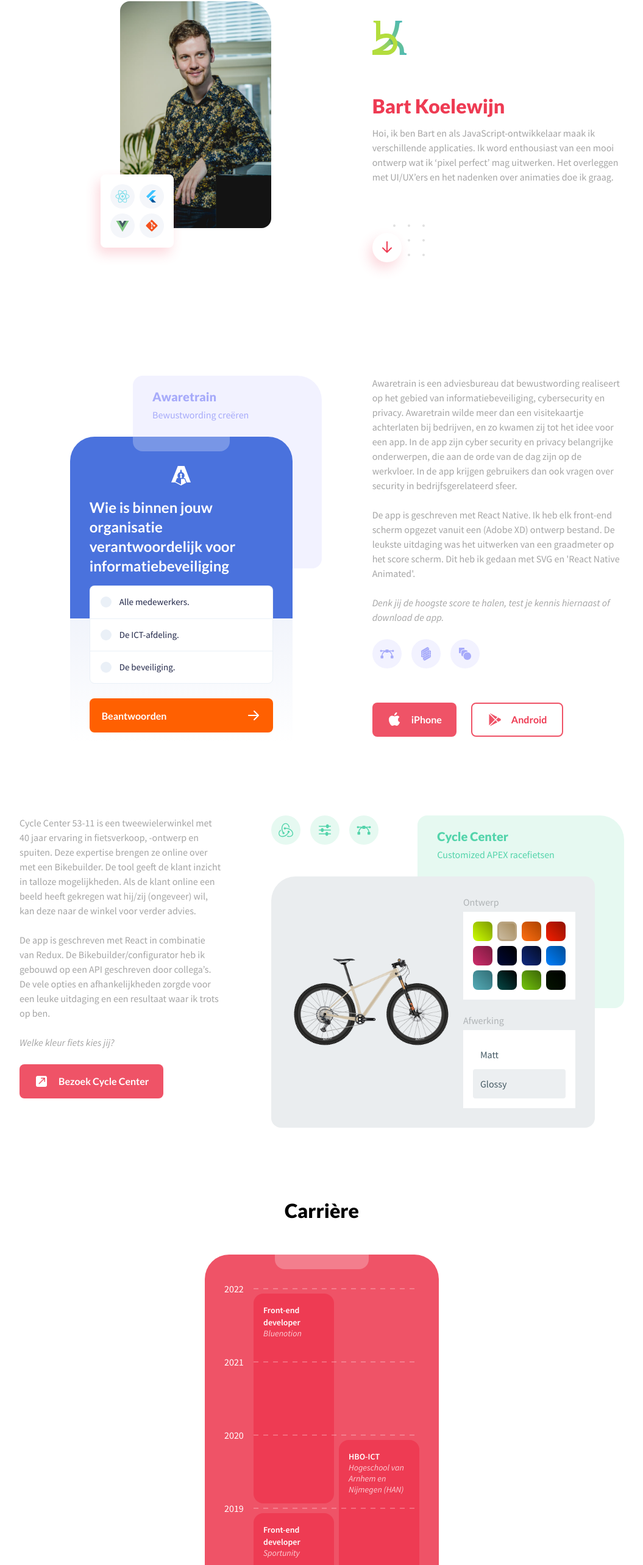
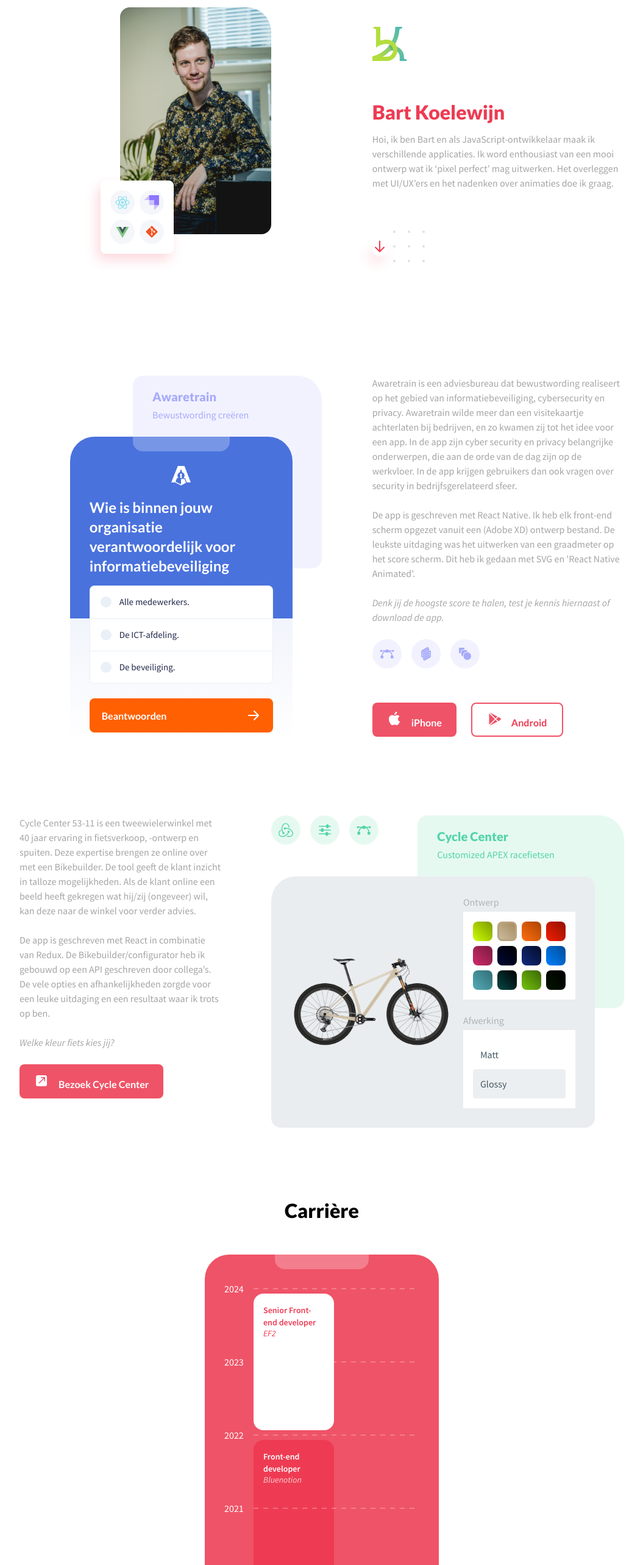
Before and after one commit to bartkoelewijnnl/bart-koelewijn, a Next.js app: page / in a window 1280 px wide. Shown: the part 184-2750 px from the top of the page at 61% size, without its empty margins (112-1167 px from the left). Built offline with nearby package versions, Linux system fonts and the light colour scheme.

Commit message:
New profile picture, button hover/focus-visible styles, timeline updated

```diff
--- a/components/Icon/index.tsx
+++ b/components/Icon/index.tsx
@@ -33,6 +33,7 @@
     react: JSX.Element;
     flutter: JSX.Element;
     git: JSX.Element;
+    strapi: JSX.Element;
 }
 
 // TODO
@@ -135,6 +136,16 @@
             <polygon fill="#084994" points="21,39 30,36 27,33" />
         </g>
     ),
+    strapi: (
+        <g>
+            <path fill="#8e75ff" d="M31.9,32.6v-15.6c0-.6-.5-1-1-1h-15.6V0h31.6c.6,0,1,.4,1,1h0v31.6h-16.1Z" />
+            <path
+                fill="#8e75ff"
+                opacity={0.4}
+                d="M15.4,0v16.1H.5C.2,16.1,0,15.8,0,15.6c0-.1,0-.3.1-.4L15.4,0ZM31.9,47.5v-14.9h16.1l-15.2,15.2c-.2.2-.5.2-.7,0,0,0-.1-.2-.1-.4h0ZM15.4,16.1h16.1c.3,0,.5.2.5.5v16.1h-15.6c-.6,0-1-.4-1-1v-15.6Z"
+            />
+        </g>
+    ),
     git: (
         <path
             fill="#F4511E"
--- a/components/IntroCta/index.tsx
+++ b/components/IntroCta/index.tsx
@@ -10,8 +10,8 @@
     return (
         <div className={styles.cta}>
             <Dots className={styles.dots} isSmall />
-            <Link href="#awaretrain" to="awaretrain" smooth offset={-64} aria-label="Scroll naar inhoud">
-                <RoundButton aria-label="Scroll naar inhoud button" />
+            <Link className="rounded--full color--primary d--inline-flex" href="#awaretrain" to="awaretrain" smooth offset={-64} aria-label="Scroll naar inhoud">
+                <RoundButton as="span" />
             </Link>
         </div>
     );
--- a/components/Skills/index.tsx
+++ b/components/Skills/index.tsx
@@ -18,7 +18,7 @@
 // prettier-ignore
 const skills: SkillProps[] = [
     { icon: 'react' },
-    { icon: 'flutter' },
+    { icon: 'strapi' },
     { icon: 'vue' },
     { icon: 'git' }
 ];
--- a/components/button/Button/index.tsx
+++ b/components/button/Button/index.tsx
@@ -9,7 +9,7 @@
     as?: ElementType;
 }
 
-const Button: FC<ButtonProps> = ({ children, isOutline, isWhite, icon, as: Component = "a", ...props }) => {
+const Button: FC<ButtonProps> = ({ children, isOutline, isWhite, icon, as: Component = 'a', ...props }) => {
     return (
         <Component
             className={classNames('button', {
@@ -19,6 +19,7 @@
             })}
             {...props}
         >
+            <span>
                 {icon && (
                     <Icon
                         className="button__icon"
@@ -27,6 +28,7 @@
                     />
                 )}
                 {children}
+            </span>
         </Component>
     );
 };
--- a/components/button/RoundButton/index.tsx
+++ b/components/button/RoundButton/index.tsx
@@ -1,14 +1,18 @@
 import classNames from 'classnames';
 import Icon from 'components/Icon';
-import { FC, HTMLProps } from 'react';
+import { AnchorHTMLAttributes, ButtonHTMLAttributes, ElementType, FC } from 'react';
 
-interface RoundButtonProps extends Omit<HTMLProps<HTMLButtonElement>, 'as' | 'type'> {}
+type Attributes = AnchorHTMLAttributes<HTMLAnchorElement> & ButtonHTMLAttributes<HTMLButtonElement>;
 
-const RoundButton: FC<RoundButtonProps> = ({ className, ...props }) => {
+interface RoundButtonProps extends Attributes {
+    as?: ElementType;
+}
+
+const RoundButton: FC<RoundButtonProps> = ({ className, as: Tag = 'button', ...props }) => {
     return (
-        <button className={classNames('round-button', className)} {...props}>
+        <Tag className={classNames('round-button', className)} {...props}>
             <Icon name="down" />
-        </button>
+        </Tag>
     );
 };
 
--- a/components/section/SectionCareer/SectionCareer.module.scss
+++ b/components/section/SectionCareer/SectionCareer.module.scss
@@ -32,7 +32,7 @@
     /* Grid */
     display: grid;
     grid-template-columns: 1fr 1fr;
-    grid-template-rows: repeat(6, 6.5rem);
+    grid-template-rows: repeat(8, 6.5rem);
     column-gap: 0.5rem;
     row-gap: 1rem;
 }
--- a/components/section/SectionCareer/components/Item/Item.module.scss
+++ b/components/section/SectionCareer/components/Item/Item.module.scss
@@ -22,4 +22,16 @@
         font-style: italic;
         display: flex;
     }
+
+    &--active {
+        background-color: $white;
+
+        &__title {
+            color: $primary;
+        }
+
+        &__company {
+            color: $primary;
+        }
+    }
 }
--- a/components/section/SectionCareer/components/Item/index.tsx
+++ b/components/section/SectionCareer/components/Item/index.tsx
@@ -1,5 +1,6 @@
 import { FC } from 'react';
 import styles from './Item.module.scss';
+import classNames from 'classnames';
 
 export interface ItemProps {
     title: string;
@@ -8,12 +9,13 @@
     height: number;
     columnStart?: number;
     rowStart?: number;
+    active?: boolean;
 }
 
-const Item: FC<ItemProps> = ({ width, height, company, columnStart, rowStart, title }) => {
+const Item: FC<ItemProps> = ({ width, active, height, company, columnStart, rowStart, title }) => {
     return (
         <div
-            className={styles.item}
+            className={classNames(styles.item, { [styles['item--active']]: active })}
             style={{
                 gridRowStart: rowStart,
                 gridRowEnd: `span ${height}`,
@@ -21,8 +23,8 @@
                 gridColumnEnd: `span ${width ?? 1}`
             }}
         >
-            <span className={styles['item__title']}>{title}</span>
-            <span className={styles['item__company']}>{company}</span>
+            <span className={classNames(styles['item__title'], { [styles['item--active__title']]: active })}>{title}</span>
+            <span className={classNames(styles['item__company'], { [styles['item--active__company']]: active })}>{company}</span>
         </div>
     );
 };
--- a/components/section/SectionCareer/index.tsx
+++ b/components/section/SectionCareer/index.tsx
@@ -10,7 +10,7 @@
     title: string;
 }
 
-const MAX_YEAR = 2022;
+const MAX_YEAR = 2024;
 const MIN_YEAR = 2017;
 
 const SectionCareer: FC<SectionCareerProps> = ({ title }) => {
@@ -20,9 +20,9 @@
             <H2>{title}</H2>
             <div className={styles.phone}>
                 <div className={styles.content}>
-                    {/* <Item title="Front-end developer" company="EF2" height={1} width={1} columnStart={1} /> */}
+                    <Item title="Senior Front-end developer" company="EF2" height={2} width={1} columnStart={1} active />
                     <Item title="Front-end developer" company="Bluenotion" height={3} width={1} columnStart={1} />
-                    <Item title="HBO-ICT" company="Hogeschool van Arnhem en Nijmegen (HAN)" height={4} rowStart={3} columnStart={2} />
+                    <Item title="HBO-ICT" company="Hogeschool van Arnhem en Nijmegen (HAN)" height={4} rowStart={5} columnStart={2} />
                     <Item title="Front-end developer" company="Sportunity" height={2} columnStart={1} />
                     <Item title="Junior tester" company="Kodision" height={1} columnStart={1} />
                     <Lines minYear={MIN_YEAR} maxYear={MAX_YEAR} />
```
Lines whose indentation alone changed are shown as unchanged.
